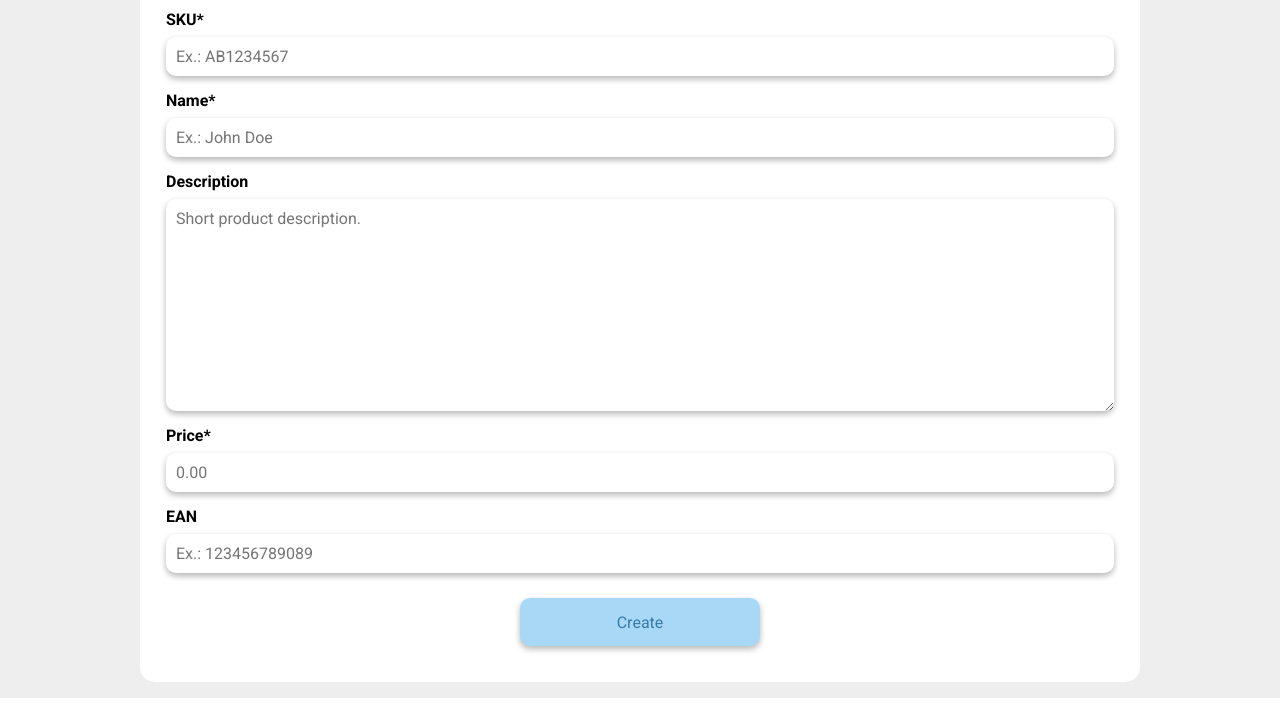
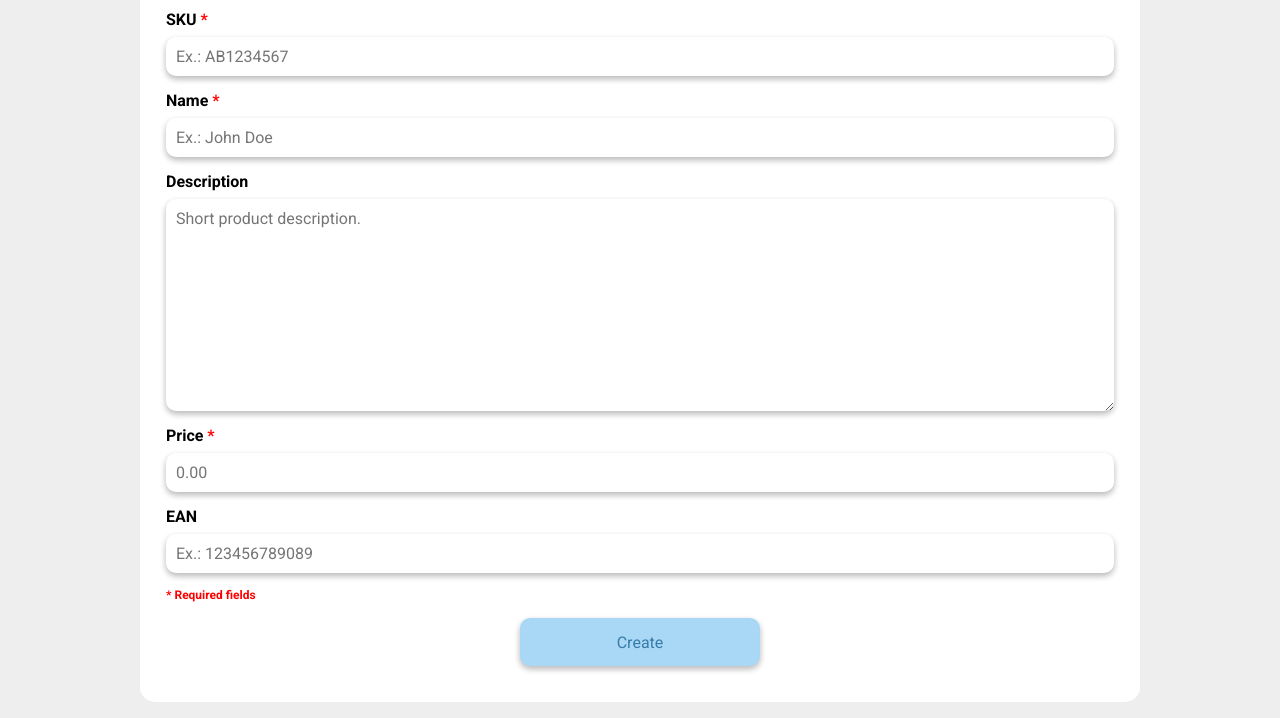
Before and after one commit to carlosfelgueiras/bd-projeto, a Flask app: page /products/new in a window 1280 px wide. Shown: the part 123-841 px from the top of the page. Run offline with Flask 3, Linux system fonts and the light colour scheme; some libraries are stand-ins or nearby versions.

Commit message:
styling: required fields

```diff
--- a/app/static/style.css
+++ b/app/static/style.css
@@ -175,6 +175,21 @@ nav ul li a.active {
   font-weight: 300;
   font-weight: bold;
   margin-bottom: 0.5em;
+}
+
+.required:after {
+  content:" *";
+  color:red;
+}
+
+label.required-description {
+  color: red;
+  font-size:12px;
+}
+
+.required-description:before {
+  content:"* ";
+  color:red;
 }
 
 .content input,
--- a/app/templates/customers/new.html
+++ b/app/templates/customers/new.html
@@ -7,14 +7,15 @@
 {% endblock %}
 {% block content %}
   <form method="post">
-    <label for="name">Name*</label>
+    <label class="required" for="name">Name</label>
     <input name="name" id="name" type="text" placeholder="Ex.: John Doe" value="" maxlength="80" required />
-    <label for="email">Email*</label>
+    <label class="required" for="email">Email</label>
     <input name="email" id="email" type="text" placeholder="Ex.: johndoe@mail.com" value="" maxlength="254" required />
     <label for="phone">Phone Number</label>
     <input name="phone" id="phone" type="text" placeholder="Ex.: 912345678" value="" maxlength="15" />
     <label for="address">Address</label>
     <input name="address" id="address" type="text" placeholder="Ex.: John Doe Street, 1234-567 City" value="" maxlength="255" />
+    <label class="required-description">Required fields</label>
     <div class="button_holder">
       <input type="submit" class="confirm" value="Create"/>
     </div>
--- a/app/templates/products/edit.html
+++ b/app/templates/products/edit.html
@@ -8,9 +8,9 @@
   <input name="sku" id="sku" type="text" value="{{ product['sku'] }}" disabled />
   <label for="name">Name</label>
   <input name="name" id="name" type="text" value="{{ product['name'] }}" disabled />
-  <label for="description">Description*</label>
+  <label class="required" for="description">Description</label>
   <textarea name="description" id="description" rows="4" required>{{ product['description'] }}</textarea>
-  <label for="price">Price*</label>
+  <label class="required" for="price">Price</label>
   <input name="price" id="price" type="number" value="{{ product['price'] }}" min="0" max="9999999999.99" step="0.01" placeholder="0.00" value="" required/>
 
   {% if product['ean'] is not none %}
@@ -18,6 +18,8 @@
   <input name="ean" id="ean" type="text" value="{{ product['ean'] }}" disabled/>
   {% endif %}
 
+  <label class="required-description">Required fields</label>
+
   <div class="button_holder">
     <input type="submit" class="confirm" value="Confirm Edit"/>
   </div>
--- a/app/templates/products/new.html
+++ b/app/templates/products/new.html
@@ -6,16 +6,17 @@
 {% endblock%}
 {% block content %}
   <form method="post">
-    <label for="sku">SKU*</label>
+    <label class="required" for="sku">SKU</label>
     <input name="sku" id="sku" type="text" placeholder="Ex.: AB1234567" value="" maxlength="25" required />
-    <label for="name">Name*</label>
+    <label class="required" for="name">Name</label>
     <input name="name" id="name" type="text" placeholder="Ex.: John Doe" value="" maxlength="200" required />
     <label for="description">Description</label>
     <textarea name="description" id="description" placeholder="Short product description." rows="4"></textarea>
-    <label for="price">Price*</label>
+    <label class="required" for="price">Price</label>
     <input name="price" id="price" type="number" min="0" max="9999999999.99" step="0.01" placeholder="0.00" value="" required/>
     <label for="ean">EAN</label>
     <input name="ean" id="ean" type="text" placeholder="Ex.: 123456789089" value="" pattern="[0-9]{13}" maxlength="13"/>
+    <label class="required-description">Required fields</label>
     <div class="button_holder">
       <input type="submit" class="confirm" value="Create"/>
     </div>
```
Also changed, not shown: app/templates/suppliers/new.html (+4 -3 lines).
